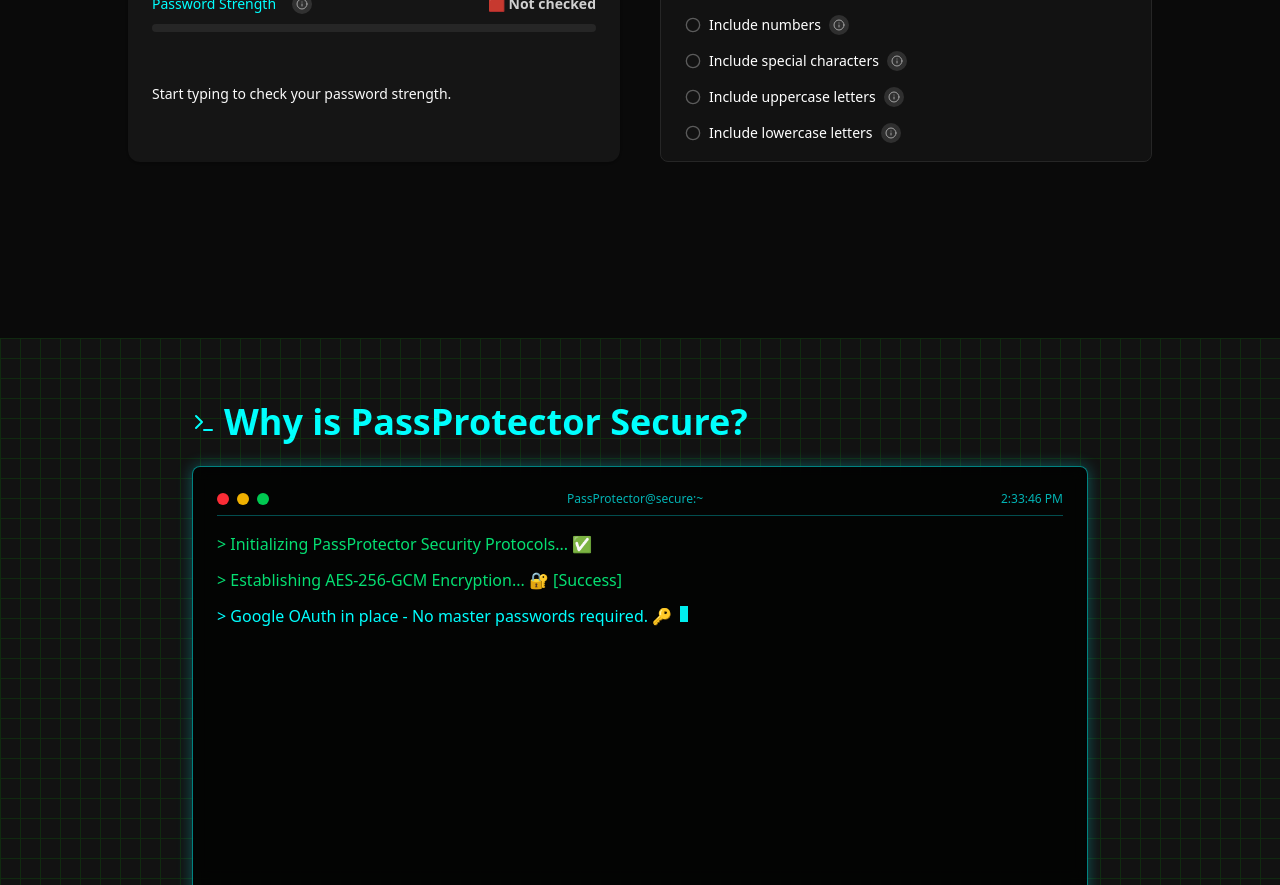
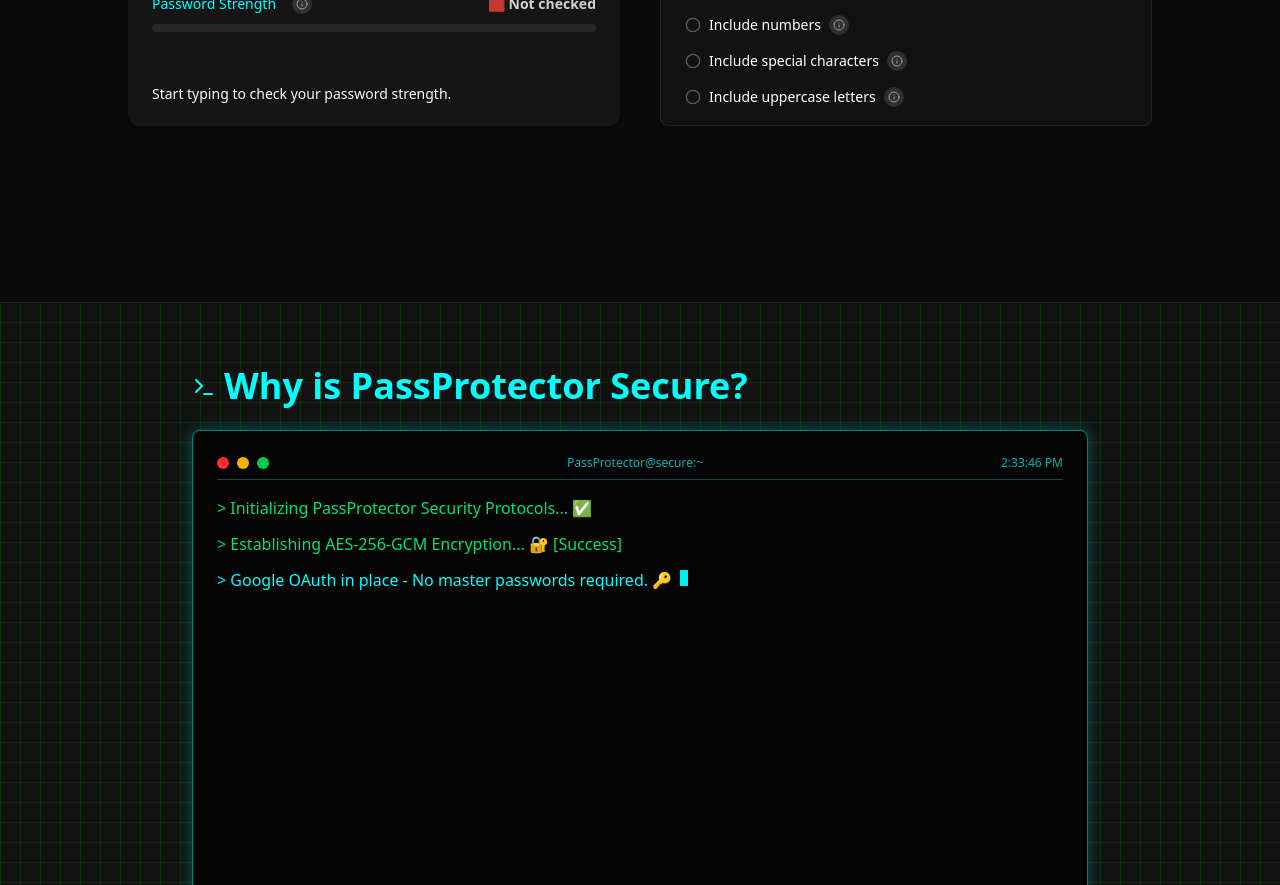
Before and after one commit to Aniket200-ind/passprotector, a Next.js app: page / in a window 1280 px wide. Shown: the part 3720-4605 px from the top of the page. Built offline with nearby package versions, Linux system fonts and the light colour scheme; no server answers.

Commit message:
refactor: remove redundant suggestion for lowercase letters and add comments for clarity

```diff
--- a/src/components/layout/PasswordStrengthChecker.tsx
+++ b/src/components/layout/PasswordStrengthChecker.tsx
@@ -151,11 +151,6 @@ export default function PasswordStrengthChecker() {
         completed: /[A-Z]/.test(password),
         tooltipMessage: "Mixing upper and lowercase letters increases entropy, strengthening your password against automated attacks."
       },
-      {
-        text: "Include lowercase letters",
-        completed: /[a-z]/.test(password),
-        tooltipMessage: "Using lowercase letters is essential for creating diverse, hard-to-guess passwords."
-      },
     ];
 
     return suggestions;
@@ -180,6 +175,7 @@ export default function PasswordStrengthChecker() {
         </motion.div>
 
         <div className="max-w-4xl lg:max-w-5xl mx-auto py-12 grid lg:grid-cols-2 gap-10">
+          {/* Password Input Card */}
           <Card className="border-none bg-secondary/40">
             <CardContent className="px-6 py-4">
               <div className="space-y-6 lg:space-y-8">
@@ -237,6 +233,7 @@ export default function PasswordStrengthChecker() {
             </CardContent>
           </Card>
 
+          {/* Suggestions card */}
           <div className="bg-secondary/30 px-6 py-4 rounded-lg border text-center space-y-6">
             <h3 className="text-xl lg:text-2xl font-fancy font-semibold text-cyberBlue">
               Password Suggestions
```
